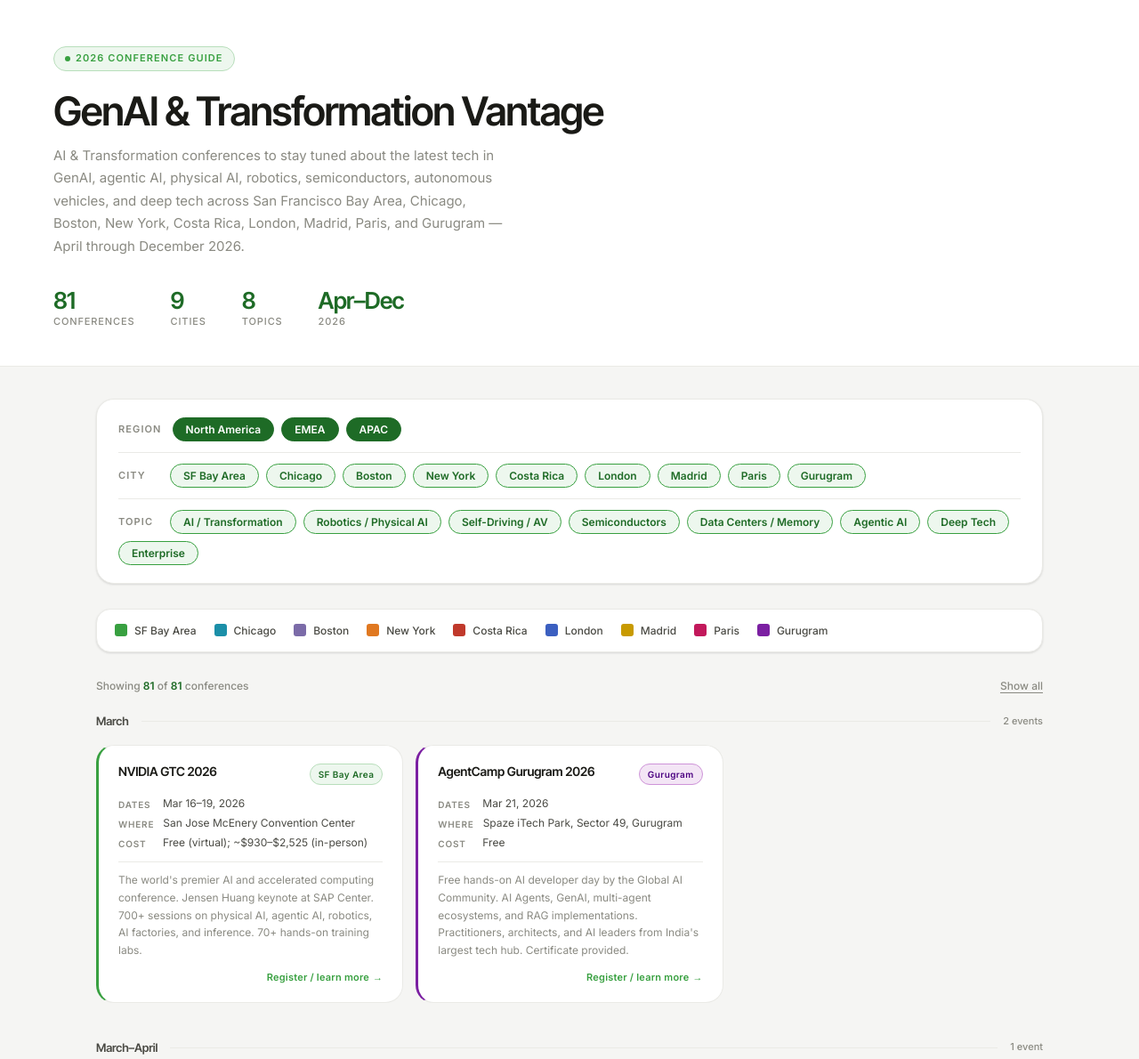
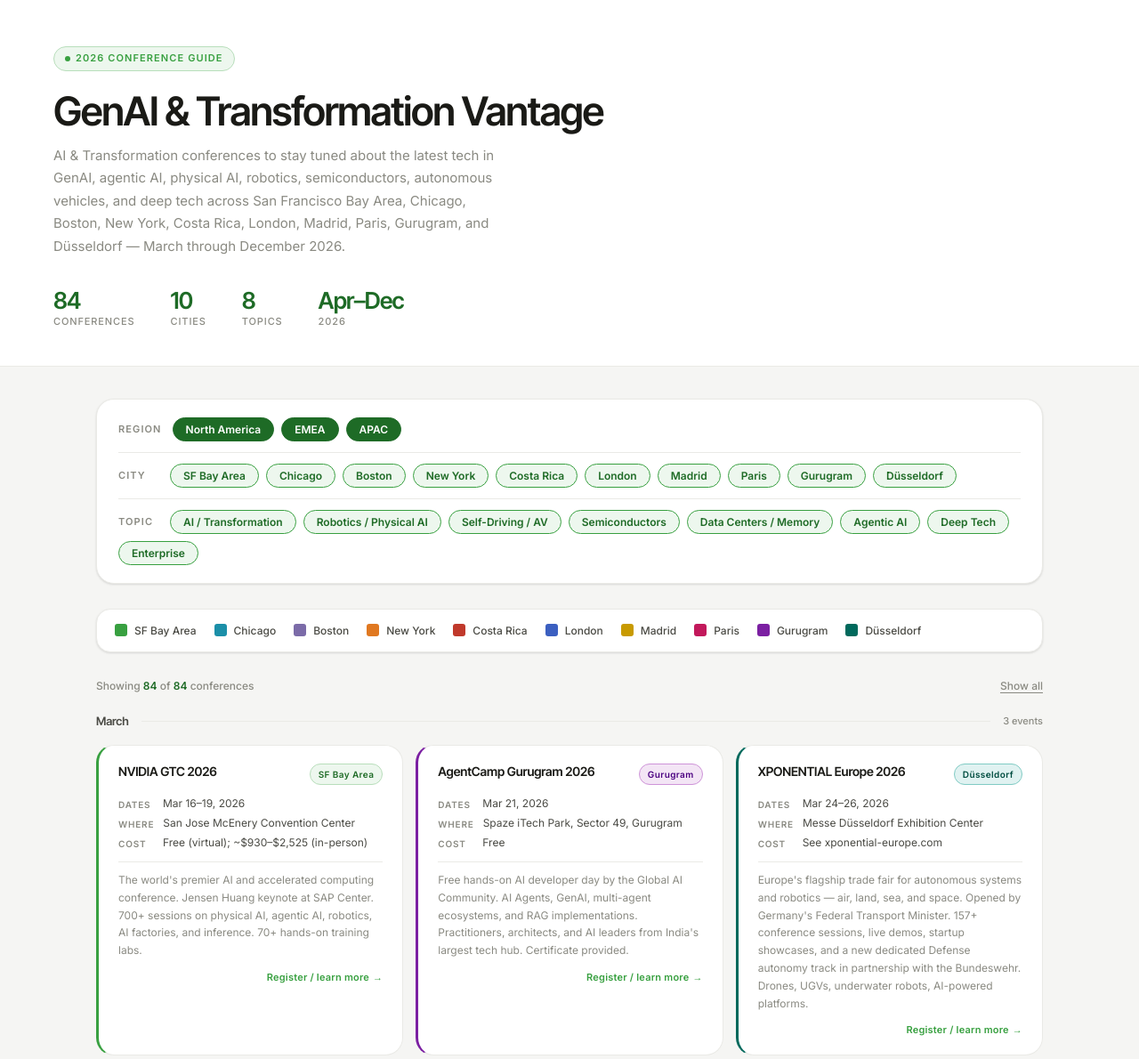
Before and after one commit to haydeneugene/ai-conferences, a plain HTML site: page index.html in a window 1280 px wide. Shown: the top 1190 px of the page at 89% size. Drawn offline with Linux system fonts and the light colour scheme.

Commit message:
Update index.html

```diff
--- a/index.html
+++ b/index.html
@@ -259,6 +259,7 @@
   .card[data-city="md"] { border-left: 3px solid #C89A00; }
   .card[data-city="pa"] { border-left: 3px solid #C2185B; }
   .card[data-city="gu"] { border-left: 3px solid #7B1FA2; }
+  .card[data-city="du"] { border-left: 3px solid #00695C; }
 
   .card-head {
     display: flex;
@@ -295,6 +296,7 @@
   .chip-md { background: #fffde7; color: #7a5a00; border-color: #ffe082; }
   .chip-pa { background: #fce4ec; color: #7b1030; border-color: #f48fb1; }
   .chip-gu { background: #f3e5f5; color: #4a0080; border-color: #ce93d8; }
+  .chip-du { background: #e0f2f1; color: #004d40; border-color: #80cbc4; }
 
   .card-meta {
     display: flex;
@@ -378,6 +380,7 @@
   .lb-md { background: #C89A00; }
   .lb-pa { background: #C2185B; }
   .lb-gu { background: #7B1FA2; }
+  .lb-du { background: #00695C; }
 
   /* ─── EMPTY ───────────────────────────────────── */
   .empty {
@@ -430,10 +433,10 @@
   <div class="header-inner">
     <div class="tag">2026 Conference Guide</div>
     <h1>GenAI &amp; Transformation Vantage</h1>
-    <p class="header-sub">AI &amp; Transformation conferences to stay tuned about the latest tech in GenAI, agentic AI, physical AI, robotics, semiconductors, autonomous vehicles, and deep tech across San Francisco Bay Area, Chicago, Boston, New York, Costa Rica, London, Madrid, Paris, and Gurugram — April through December 2026.</p>
+    <p class="header-sub">AI &amp; Transformation conferences to stay tuned about the latest tech in GenAI, agentic AI, physical AI, robotics, semiconductors, autonomous vehicles, and deep tech across San Francisco Bay Area, Chicago, Boston, New York, Costa Rica, London, Madrid, Paris, Gurugram, and Düsseldorf — March through December 2026.</p>
     <div class="stats">
-      <div class="stat"><span class="stat-n" id="total-count">81</span><span class="stat-l">Conferences</span></div>
-      <div class="stat"><span class="stat-n">9</span><span class="stat-l">Cities</span></div>
+      <div class="stat"><span class="stat-n" id="total-count">84</span><span class="stat-l">Conferences</span></div>
+      <div class="stat"><span class="stat-n">10</span><span class="stat-l">Cities</span></div>
       <div class="stat"><span class="stat-n">8</span><span class="stat-l">Topics</span></div>
       <div class="stat"><span class="stat-n">Apr–Dec</span><span class="stat-l">2026</span></div>
     </div>
@@ -460,6 +463,7 @@
       <button class="pill on" data-f="city" data-v="md" onclick="toggle(this)">Madrid</button>
       <button class="pill on" data-f="city" data-v="pa" onclick="toggle(this)">Paris</button>
       <button class="pill on" data-f="city" data-v="gu" onclick="toggle(this)">Gurugram</button>
+      <button class="pill on" data-f="city" data-v="du" onclick="toggle(this)">Düsseldorf</button>
     </div>
     <div class="filter-group">
       <span class="filter-label">Topic</span>
@@ -484,6 +488,7 @@
     <div class="legend-item"><div class="legend-bar lb-md"></div>Madrid</div>
     <div class="legend-item"><div class="legend-bar lb-pa"></div>Paris</div>
     <div class="legend-item"><div class="legend-bar lb-gu"></div>Gurugram</div>
+    <div class="legend-item"><div class="legend-bar lb-du"></div>Düsseldorf</div>
   </div>
 
   <div class="count-bar">
@@ -605,19 +610,24 @@
   {month:"May",name:"Oracle AI World Tour — India (TBC)",dates:"May 2026 (TBC)",city:"gu",loc:"Gurugram / Delhi NCR (TBC)",cost:"Free (registration required)",url:"https://www.oracle.com/ai-world-tour/",topics:["ai","enterprise"],desc:"Oracle's complimentary one-day AI World Tour stop in India. AI-powered cloud applications, databases, and OCI infrastructure. Oracle executives and local enterprise customer case studies. Monitor oracle.com/ai-world-tour for India schedule."},
   {month:"June",name:"Microsoft AI Tour — India (TBC)",dates:"Jun 2026 (TBC)",city:"gu",loc:"Gurugram / Delhi NCR (TBC)",cost:"Free (registration required)",url:"https://aitour.microsoft.com/",topics:["ai","enterprise"],desc:"Microsoft's global AI Tour India stop. Copilot, Azure AI, agentic systems, and enterprise transformation for Indian market. The tour has been expanding rapidly across Asia — check aitour.microsoft.com for confirmed India dates."},
   {month:"August",name:"DigiMarCon India 2026",dates:"Aug 26",city:"gu",loc:"New Delhi / Gurugram",cost:"See digimarconindia.com",url:"https://digimarconindia.com/",topics:["ai","enterprise"],desc:"India's premier digital marketing and AI conference. GenAI for marketing, agentic automation, content AI, and digital transformation case studies. Senior marketing and technology leaders from India's largest companies."},
-  {month:"TBD",name:"NASSCOM Technology Summit India (TBC)",dates:"TBD 2026",city:"gu",loc:"Delhi NCR / Gurugram (TBC)",cost:"~₹10,000–₹50,000",url:"https://nasscom.in/",topics:["ai","enterprise"],desc:"NASSCOM's flagship technology leadership event for India's IT industry. AI adoption strategy, workforce transformation, India's AI regulatory landscape, and enterprise technology roadmaps. India's top CIOs and CDOs attending."}
+  {month:"TBD",name:"NASSCOM Technology Summit India (TBC)",dates:"TBD 2026",city:"gu",loc:"Delhi NCR / Gurugram (TBC)",cost:"~₹10,000–₹50,000",url:"https://nasscom.in/",topics:["ai","enterprise"],desc:"NASSCOM's flagship technology leadership event for India's IT industry. AI adoption strategy, workforce transformation, India's AI regulatory landscape, and enterprise technology roadmaps. India's top CIOs and CDOs attending."},
+
+  /* ════════════════ DÜSSELDORF ════════════════ */
+  {month:"March",name:"XPONENTIAL Europe 2026",dates:"Mar 24–26",city:"du",loc:"Messe Düsseldorf Exhibition Center",cost:"See xponential-europe.com",url:"https://www.xponential-europe.com/",topics:["robot","av","ai","deeptech"],desc:"Europe's flagship trade fair for autonomous systems and robotics — air, land, sea, and space. Opened by Germany's Federal Transport Minister. 157+ conference sessions, live demos, startup showcases, and a new dedicated Defense autonomy track in partnership with the Bundeswehr. Drones, UGVs, underwater robots, AI-powered platforms."},
+  {month:"May",name:"European AI & Cloud Summit 2026",dates:"May 2026 (date TBC)",city:"du",loc:"Düsseldorf / Cologne area (TBC)",cost:"See cloudsummit.eu",url:"https://cloudsummit.eu/",topics:["ai","agentic","enterprise"],desc:"Europe's premier Microsoft Azure and AI conference — 3,000+ attendees, 100+ sessions on AI agents, Copilot, Azure AI, cloud security, and GenAI for business transformation. EU AI Act compliance, responsible AI, and Microsoft MVP-led deep dives. Prior editions held in Düsseldorf."},
+  {month:"October",name:"EKON 2026 — Delphi & Enterprise AI",dates:"Oct 27–29",city:"du",loc:"Maritim Hotel, Düsseldorf",cost:"See ekon.de",url:"https://ekon.de/",topics:["ai","enterprise"],desc:"Germany's leading Delphi developer conference with growing AI integration tracks. Enterprise AI tooling, automation, and AI-assisted development. 500+ developers from DACH region. Co-located with workshops on applied AI in enterprise software."}
 ];
 
 const MONTH_ORDER = ["March","March–April","April","May","June","June–July","July","August","September","September–October","October","November","December","TBD"];
-const CITY_CHIP   = { sf:"chip-sf", ch:"chip-ch", bo:"chip-bo", ny:"chip-ny", cr:"chip-cr", ln:"chip-ln", md:"chip-md", pa:"chip-pa", gu:"chip-gu" };
-const CITY_LABELS = { sf:"SF Bay Area", ch:"Chicago", bo:"Boston", ny:"New York", cr:"Costa Rica", ln:"London", md:"Madrid", pa:"Paris", gu:"Gurugram" };
+const CITY_CHIP   = { sf:"chip-sf", ch:"chip-ch", bo:"chip-bo", ny:"chip-ny", cr:"chip-cr", ln:"chip-ln", md:"chip-md", pa:"chip-pa", gu:"chip-gu", du:"chip-du" };
+const CITY_LABELS = { sf:"SF Bay Area", ch:"Chicago", bo:"Boston", ny:"New York", cr:"Costa Rica", ln:"London", md:"Madrid", pa:"Paris", gu:"Gurugram", du:"Düsseldorf" };
 
-let activeCities = new Set(["sf","ch","bo","ny","cr","ln","md","pa","gu"]);
+let activeCities = new Set(["sf","ch","bo","ny","cr","ln","md","pa","gu","du"]);
 let activeTopics  = new Set(["ai","robot","av","semi","data","agentic","deeptech","enterprise"]);
 
 const REGION_CITIES = {
   na:   ["sf","ch","bo","ny"],
-  emea: ["ln","md","pa","cr"],
+  emea: ["ln","md","pa","cr","du"],
   apac: ["gu"]
 };
 
@@ -667,7 +677,7 @@
 }
 
 function selectAll() {
-  activeCities = new Set(["sf","ch","bo","ny","cr","ln","md","pa","gu"]);
+  activeCities = new Set(["sf","ch","bo","ny","cr","ln","md","pa","gu","du"]);
   activeTopics  = new Set(["ai","robot","av","semi","data","agentic","deeptech","enterprise"]);
   document.querySelectorAll('.pill').forEach(p => p.classList.add('on'));
   render();
```
